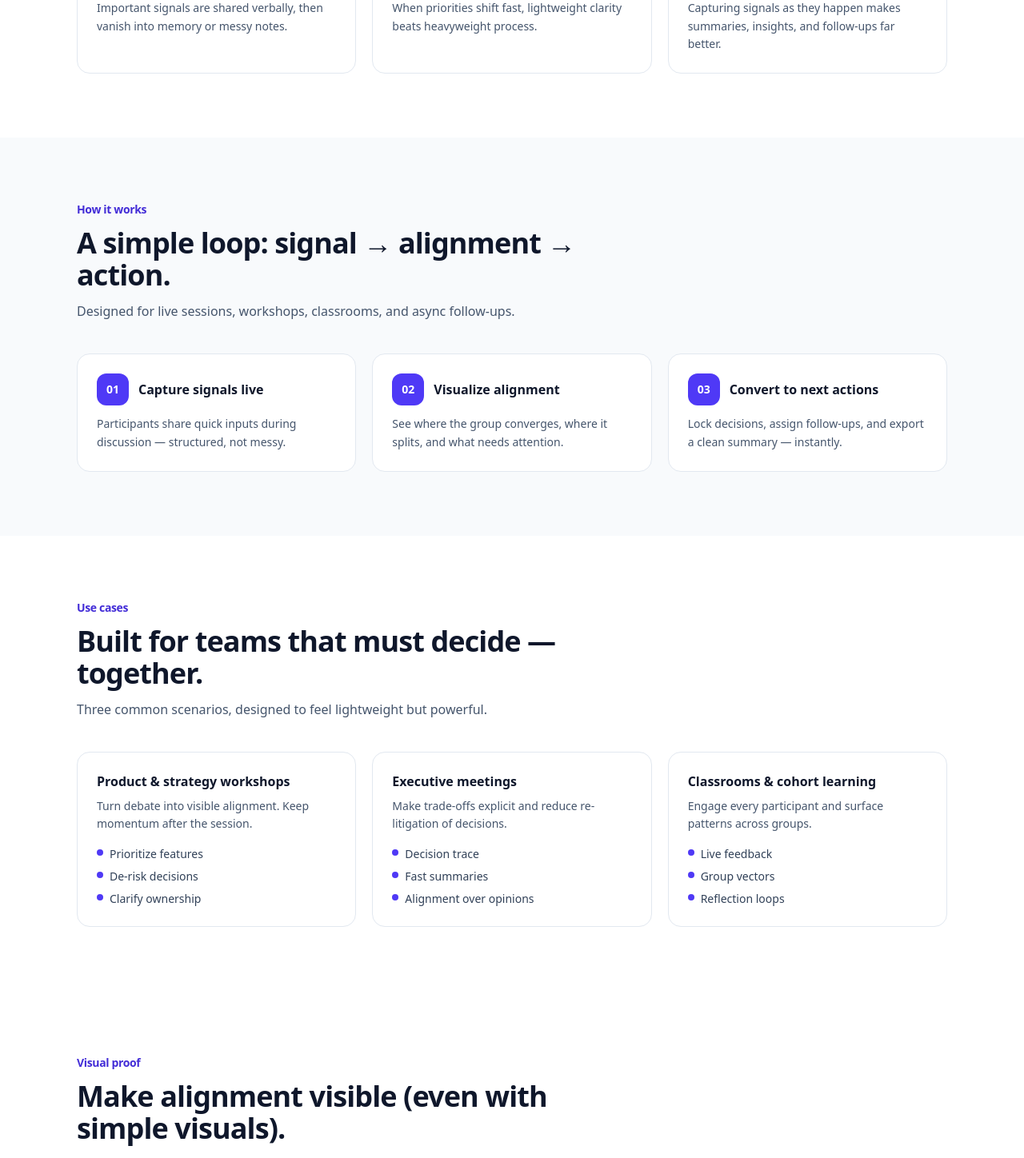
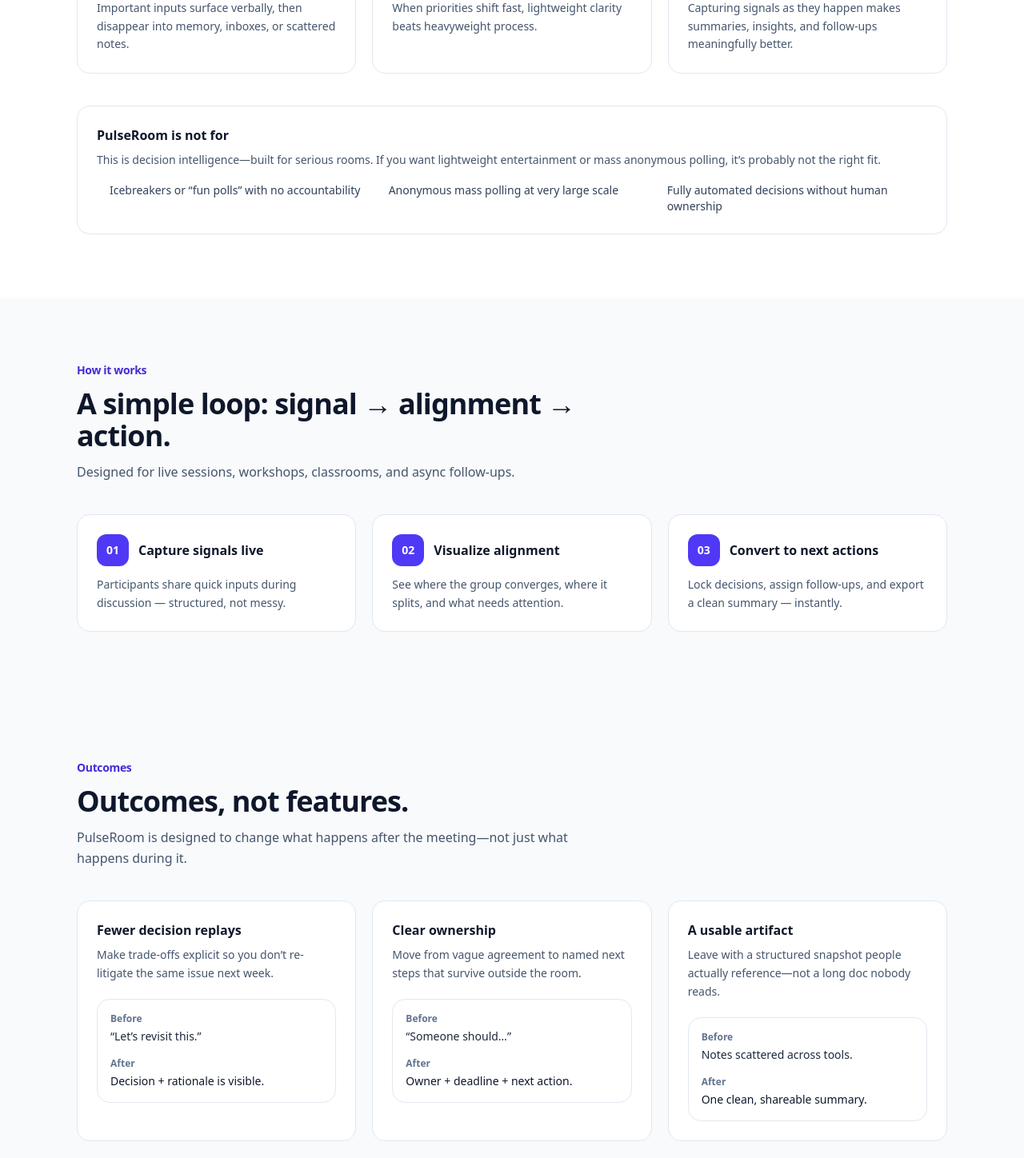
Before and after one commit to salkhan-ops/pulseroom-landing, a Next.js app: page / in a window 1280 px wide. Shown: the part 920-2368 px from the top of the page at 80% size. Built offline with nearby package versions, Linux system fonts and the light colour scheme.

Commit message:
Add outcomes section and not-for qualifier

```diff
--- a/app/page.tsx
+++ b/app/page.tsx
@@ -1,6 +1,7 @@
 import Hero from "@/components/sections/Hero";
 import WhyNow from "@/components/sections/WhyNow";
 import HowItWorks from "@/components/sections/HowItWorks";
+import Outcomes from "@/components/sections/Outcomes";
 import UseCases from "@/components/sections/UseCases";
 import VisualProof from "@/components/sections/VisualProof";
 import FinalCTA from "@/components/sections/FinalCTA";
@@ -14,6 +15,7 @@
       <Hero />
       <WhyNow />
       <HowItWorks />
+      <Outcomes />
       <UseCases />
       <VisualProof />
       <section id="engage" className="scroll-mt-24">
--- /dev/null
+++ b/components/sections/Outcomes.tsx
@@ -0,0 +1,62 @@
+import Section from "@/components/layout/Section";
+
+const outcomes = [
+  {
+    title: "Fewer decision replays",
+    desc: "Make trade-offs explicit so you don’t re-litigate the same issue next week.",
+    before: "“Let’s revisit this.”",
+    after: "Decision + rationale is visible.",
+  },
+  {
+    title: "Clear ownership",
+    desc: "Move from vague agreement to named next steps that survive outside the room.",
+    before: "“Someone should…”",
+    after: "Owner + deadline + next action.",
+  },
+  {
+    title: "A usable artifact",
+    desc: "Leave with a structured snapshot people actually reference—not a long doc nobody reads.",
+    before: "Notes scattered across tools.",
+    after: "One clean, shareable summary.",
+  },
+];
+
+export default function Outcomes() {
+  return (
+    <Section
+      id="outcomes"
+      eyebrow="Outcomes"
+      title="Outcomes, not features."
+      subtitle="PulseRoom is designed to change what happens after the meeting—not just what happens during it."
+      className="bg-slate-50"
+    >
+      <div className="grid gap-5 md:grid-cols-3">
+        {outcomes.map((o) => (
+          <div
+            key={o.title}
+            className="rounded-2xl border border-slate-200 bg-white p-6 shadow-soft"
+          >
+            <h3 className="text-base font-semibold text-slate-900">{o.title}</h3>
+            <p className="mt-2 text-sm leading-relaxed text-slate-600">{o.desc}</p>
+
+            <div className="mt-5 rounded-2xl border border-slate-200 bg-white p-4">
+              <div className="text-xs font-semibold text-slate-500">Before</div>
+              <div className="mt-1 text-sm font-medium text-slate-800">{o.before}</div>
+
+              <div className="mt-4 text-xs font-semibold text-slate-500">After</div>
+              <div className="mt-1 text-sm font-medium text-slate-900">{o.after}</div>
+            </div>
+          </div>
+        ))}
+      </div>
+
+      <div className="mt-10 rounded-2xl border border-brand-100 bg-brand-50 p-6">
+        <p className="text-sm text-slate-700">
+          <span className="font-semibold text-slate-900">Executive note:</span>{" "}
+          PulseRoom is designed for serious rooms where accountability matters—workshops, exec education,
+          and pilot programs.
+        </p>
+      </div>
+    </Section>
+  );
+}
--- a/components/sections/WhyNow.tsx
+++ b/components/sections/WhyNow.tsx
@@ -2,17 +2,23 @@
 
 const items = [
   {
-    title: "Meetings create data — but it gets lost",
-    desc: "Important signals are shared verbally, then vanish into memory or messy notes.",
+    title: "Meetings create signal — but it gets lost",
+    desc: "Important inputs surface verbally, then disappear into memory, inboxes, or scattered notes.",
   },
   {
     title: "Teams need alignment, not more documents",
     desc: "When priorities shift fast, lightweight clarity beats heavyweight process.",
   },
   {
-    title: "AI helps — but only if the inputs are structured",
-    desc: "Capturing signals as they happen makes summaries, insights, and follow-ups far better.",
+    title: "AI helps — only if inputs are structured",
+    desc: "Capturing signals as they happen makes summaries, insights, and follow-ups meaningfully better.",
   },
+];
+
+const notFor = [
+  "Icebreakers or “fun polls” with no accountability",
+  "Anonymous mass polling at very large scale",
+  "Fully automated decisions without human ownership",
 ];
 
 export default function WhyNow() {
@@ -21,16 +27,35 @@
       id="why-now"
       eyebrow="Why now"
       title="Decisions are getting harder — and noisier."
-      subtitle="More stakeholders, more ambiguity, more churn. PulseRoom is built to make alignment visible and actionable in the moment."
+      subtitle="More stakeholders, more ambiguity, more churn. PulseRoom makes alignment visible and actionable in the moment."
     >
       <div className="grid gap-5 md:grid-cols-3">
         {items.map((it) => (
-          <div key={it.title} className="rounded-2xl border border-slate-200 bg-white p-6 shadow-soft">
+          <div
+            key={it.title}
+            className="rounded-2xl border border-slate-200 bg-white p-6 shadow-soft"
+          >
             <h3 className="text-base font-semibold text-slate-900">{it.title}</h3>
             <p className="mt-2 text-sm leading-relaxed text-slate-600">{it.desc}</p>
           </div>
         ))}
       </div>
+
+      <div className="mt-10 rounded-2xl border border-slate-200 bg-white p-6 shadow-soft">
+        <h3 className="text-base font-semibold text-slate-900">PulseRoom is not for</h3>
+        <p className="mt-2 text-sm leading-relaxed text-slate-600">
+          This is decision intelligence—built for serious rooms. If you want lightweight entertainment
+          or mass anonymous polling, it’s probably not the right fit.
+        </p>
+        <ul className="mt-4 grid gap-2 text-sm text-slate-700 md:grid-cols-3">
+          {notFor.map((b) => (
+            <li key={b} className="flex items-start gap-2">
+              <span className="mt-1 inline-block h-2 w-2 rounded-full bg-brand-950" aria-hidden />
+              <span>{b}</span>
+            </li>
+          ))}
+        </ul>
+      </div>
     </Section>
   );
 }
--- a/lib/site.ts
+++ b/lib/site.ts
@@ -15,7 +15,7 @@
 export const site = {
   name: "PulseRoom",
   tagline: "Dot Collector",
-  url: "https://example.com",
+  url: "https://salkhan-ops.github.io/pulseroom-landing",
   nav: [
     { label: "Why now", href: "#why-now" },
     { label: "How it works", href: "#how-it-works" },
--- a/next.config.mjs
+++ b/next.config.mjs
@@ -1,10 +1,12 @@
 /** @type {import('next').NextConfig} */
+const basePath = process.env.NEXT_PUBLIC_BASE_PATH || "";
+
 const nextConfig = {
-  output: 'export', // Required for GitHub Pages
-  basePath: '/pulseroom-landing',
-  images: {
-    unoptimized: true, // Required for static export
-  },
+  output: "export",
+  images: { unoptimized: true },
+  trailingSlash: true,
+  basePath,
+  assetPrefix: basePath,
 };
 
 export default nextConfig;
```
